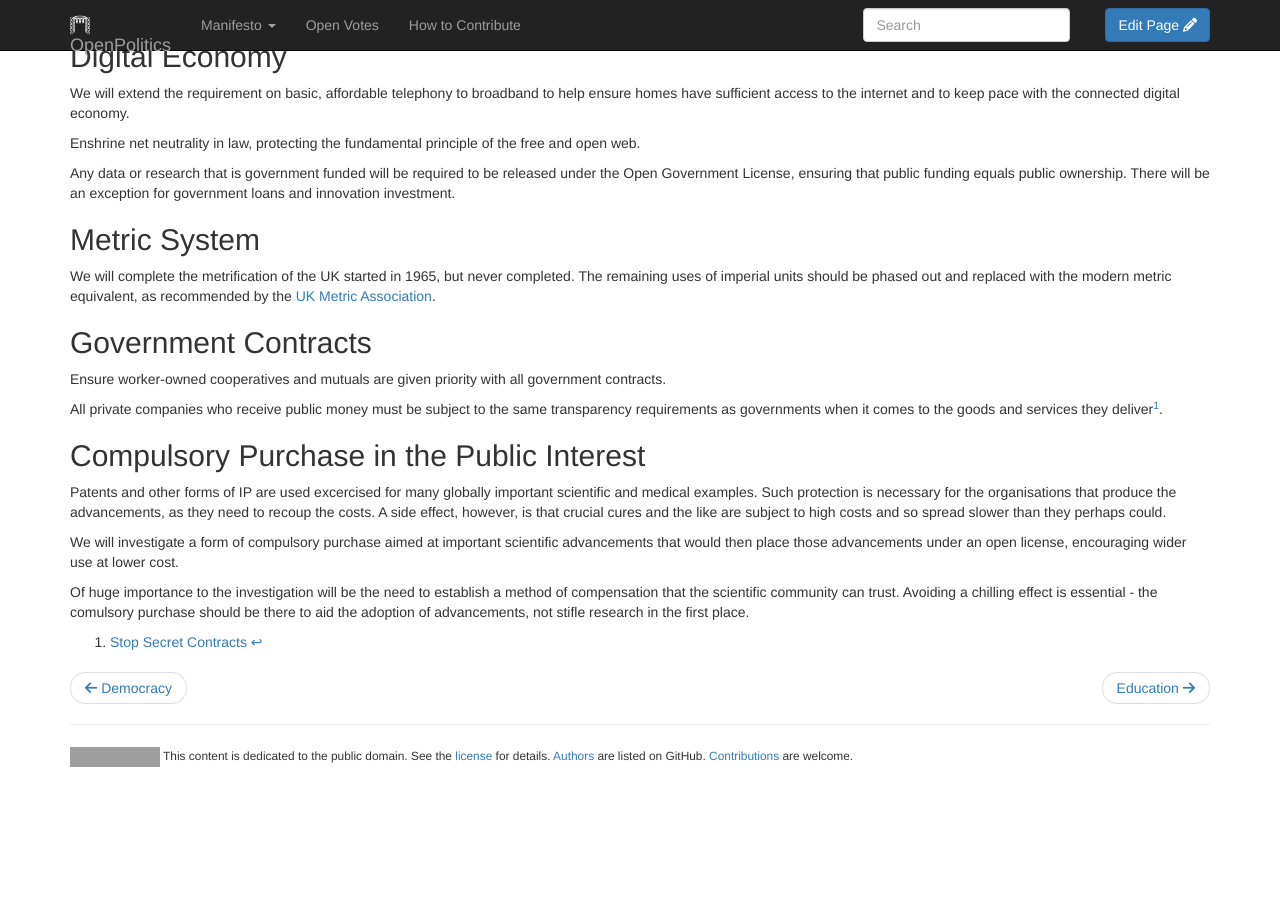
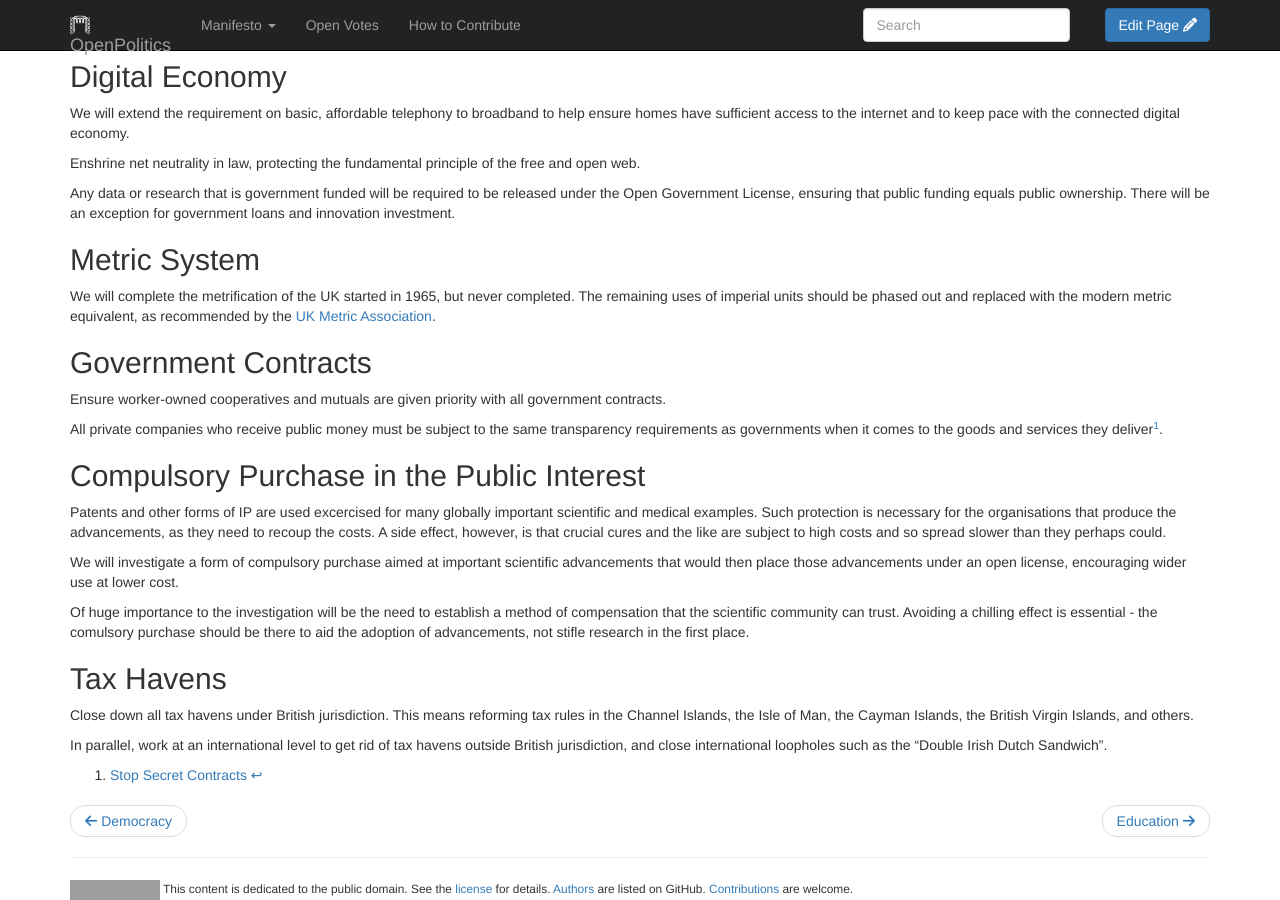
Before and after one commit to openpolitics/manifesto, a Jekyll site: the page built from manifesto/economy.md, in a window 1280 px wide and 900 px high, scrolled down 1094 px. Built offline with Jekyll 4.4.1, drawn with Linux system fonts in a browser that asks for light colours; nearby versions of some CDN libraries; library files that are not in the unit come from our copies; before the commit the page ends 1861 px from its top, so only the background shows below that; grey boxes are pictures that could not be loaded.

Commit message:
Close down tax havens

```diff
--- a/manifesto/economy.md
+++ b/manifesto/economy.md
@@ -61,4 +61,10 @@ We will investigate a form of compulsory purchase aimed at important scientific
 
 Of huge importance to the investigation will be the need to establish a method of compensation that the scientific community can trust. Avoiding a chilling effect is essential - the comulsory purchase should be there to aid the adoption of advancements, not stifle research in the first place.
 
+## Tax Havens
+
+Close down all tax havens under British jurisdiction. This means reforming tax rules in the Channel Islands, the Isle of Man, the Cayman Islands, the British Virgin Islands, and others.
+
+In parallel, work at an international level to get rid of tax havens outside British jurisdiction, and close international loopholes such as the "Double Irish Dutch Sandwich".
+
 [^1]: [Stop Secret Contracts](http://stopsecretcontracts.org/)
```
